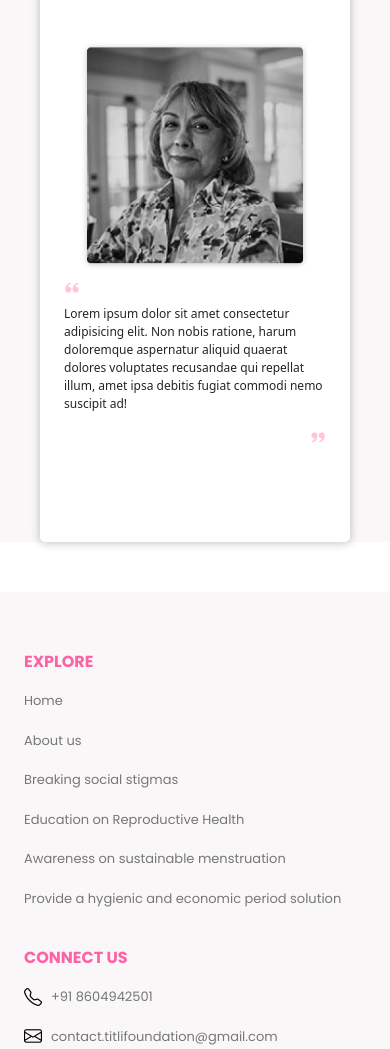
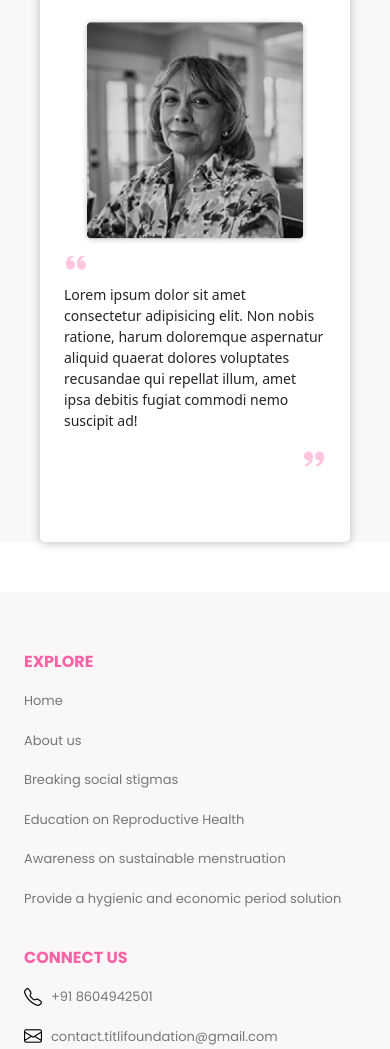
Before and after one commit to darksouul/testing, a plain HTML site: page index.html in a window 390 px wide. Shown: the part 2926-3975 px from the top of the page. Drawn offline with nearby package versions, Linux system fonts and the light colour scheme.

Commit message:
Update style.css

```diff
--- a/assets/css/style.css
+++ b/assets/css/style.css
@@ -603,20 +603,20 @@ section {
     margin-top: 13px;
   }
   .style_helper1{
-    font-size: 1em;
+    font-size: 1.5em;
     position:relative;
     top:-4.5px;
   }
 
   .style_helper2{
-    font-size: 1em;
+    font-size: 1.5em;
     float: right;
   }
   .testi-img .img-box-inner img {
     max-width: 230px;
   }
   .testi-item p {
-    font-size: 12px;
+    font-size: 14px;
 
   }
 }
```
